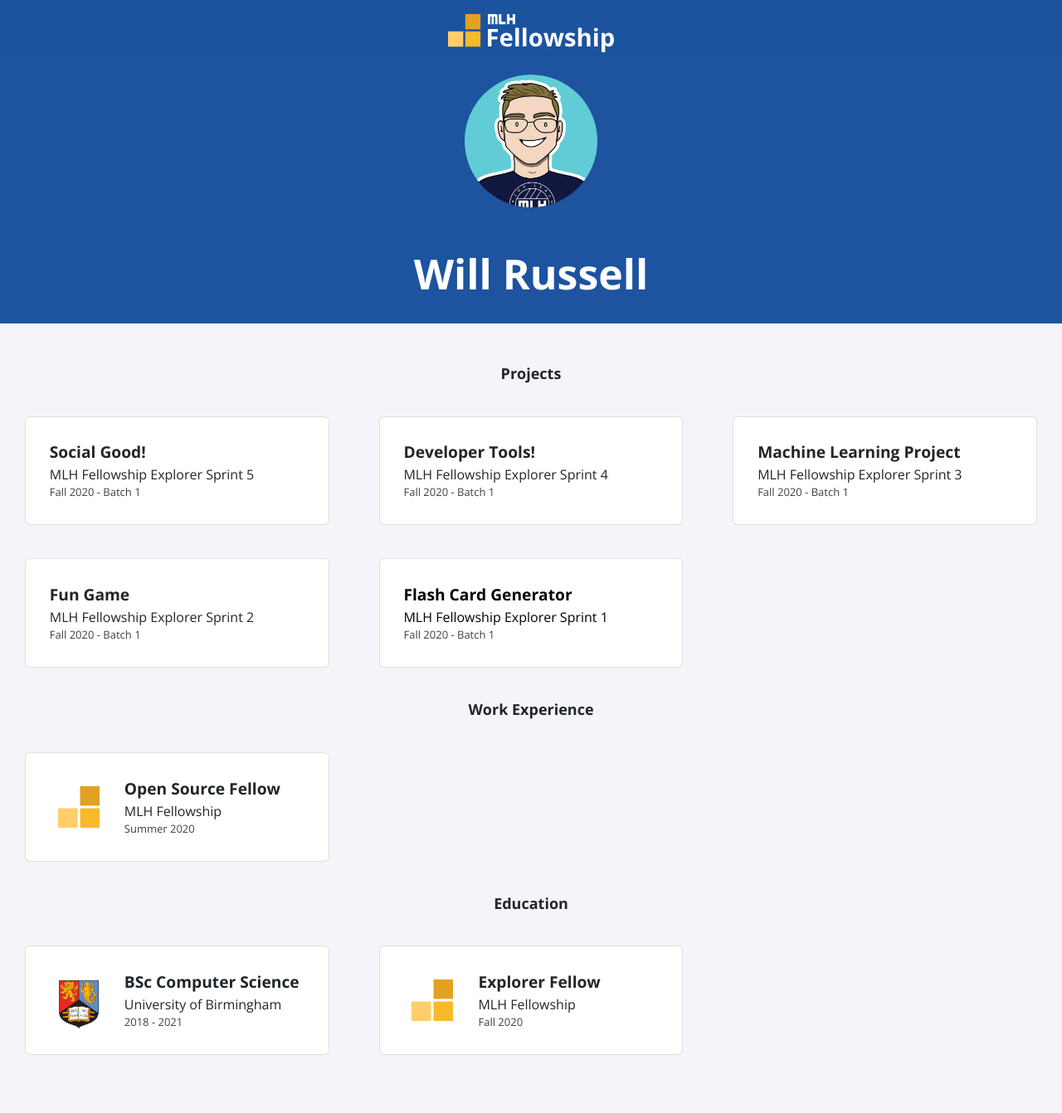
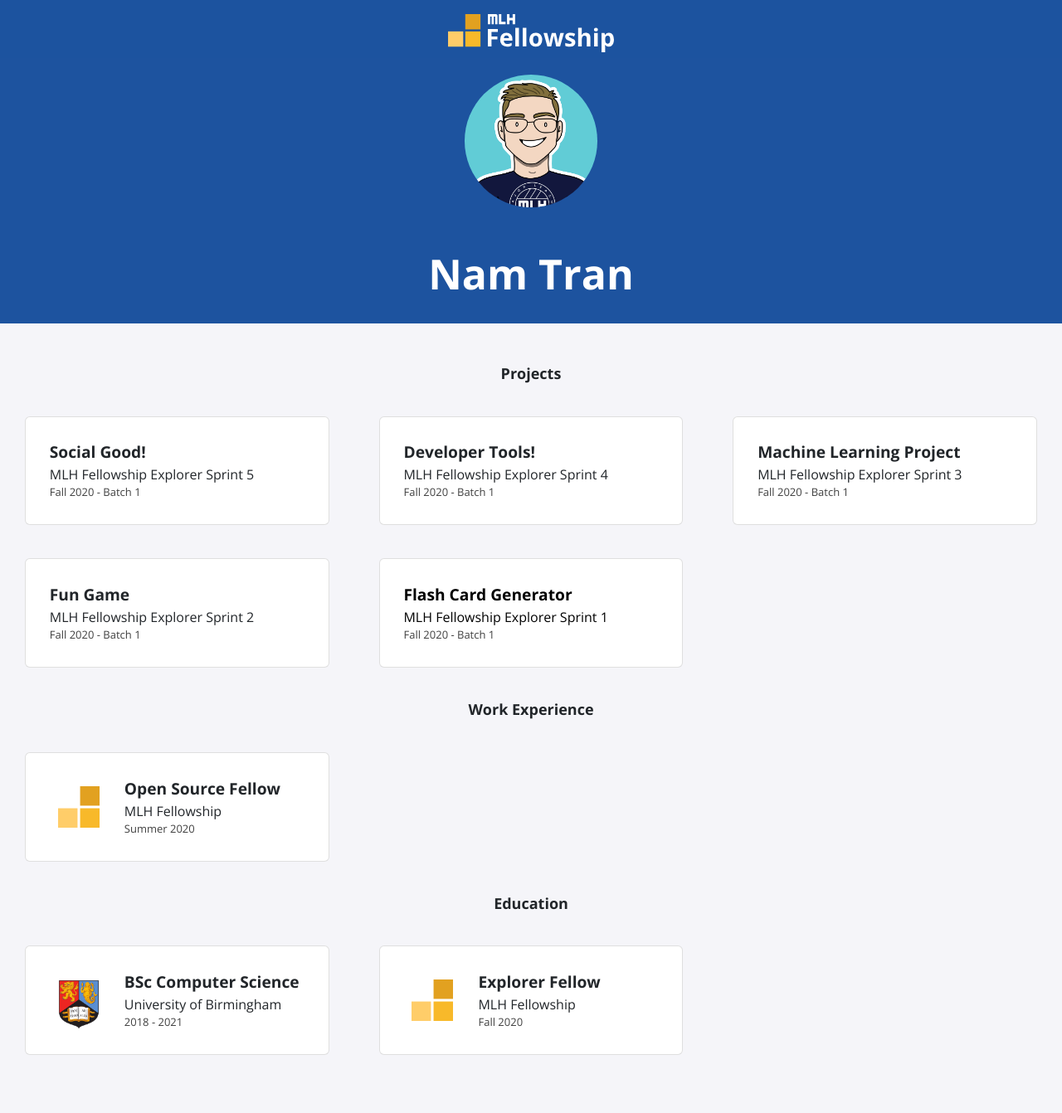
Before and after one commit to trankhainam97/trankhainam97.github.io, a Jekyll site: the page built from index.html, in a window 1280 px wide. Shown: the whole page at 83% size. Built offline with Jekyll 4.4.1, drawn with Linux system fonts in a browser that asks for light colours; nearby versions of some CDN libraries; part of the change alters nothing that is shown.

Commit message:
Update _config.yml

```diff
--- a/_config.yml
+++ b/_config.yml
@@ -1,13 +1,11 @@
-title: "Will Russell"
-email: fellowship@mlh.io
+title: "Nam Tran"
+email: namkhaitran@csus.edu
 description: >- # this means to ignore newlines until "baseurl:"
-  Write an awesome description for your new site here. You can edit this
-  line in _config.yml. It will appear in your document head meta (for
-  Google search results) and in your feed.xml site description.
+  Welcome to my page. Stuff will be comming soon...
 baseurl: "/"
-url: "/portfolio-template"
-twitter_username: mlhacks
-github_username:  mlh-fellowship
+url: "https://trankhainam97.github.io/"
+twitter_username:
+github_username:  trankhainam97
 
 sass:
   sass_dir: _sass
```
